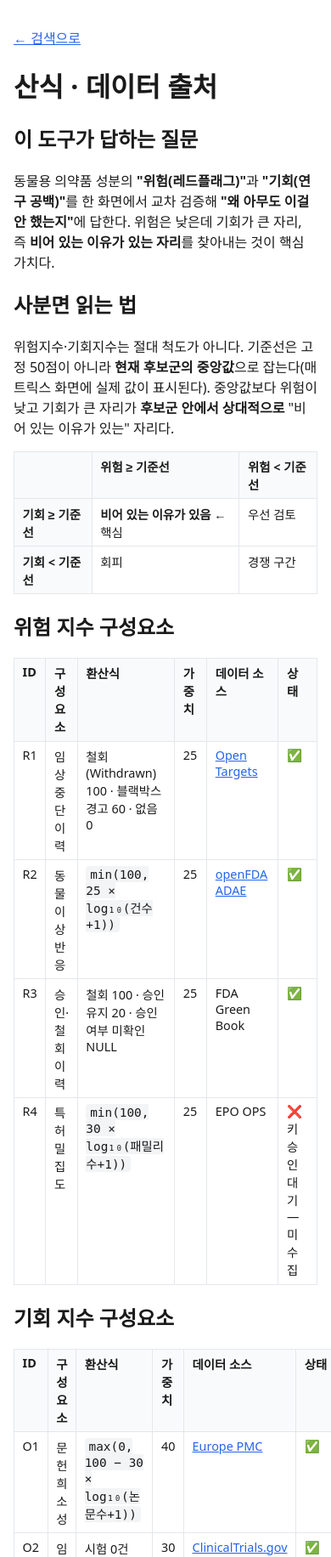
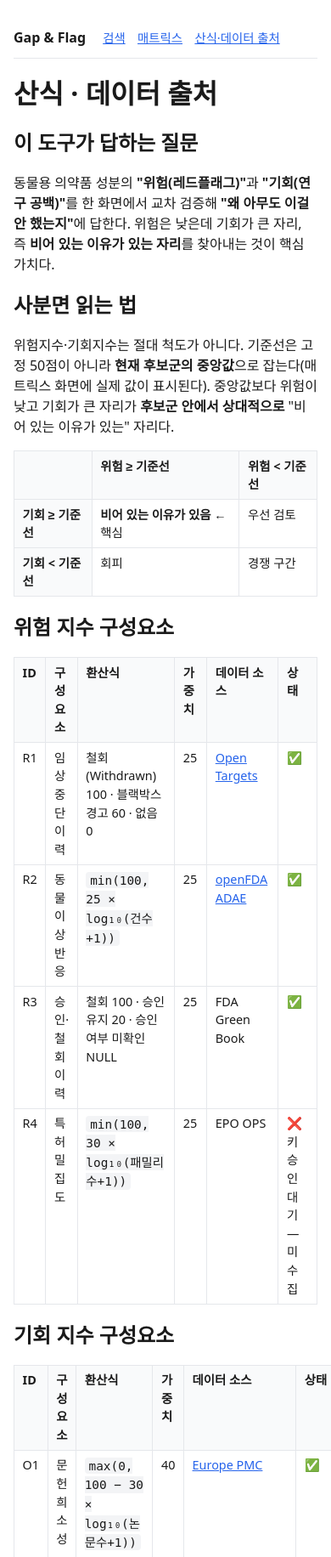
Before and after one commit to Ji-gam/GapFlag, a FastAPI app: page /about in a window 390 px wide. Shown: the top 1832 px of the page at 85% size. Run offline with FastAPI, Linux system fonts and the light colour scheme.

Commit message:
fix: 상세 화면 깨진 None 링크·커버리지 미표시 수정, 화면 공통 헤더·반응형 SVG 추가
- detail.html: R4처럼 근거 없는 항목에서 source_url이 None으로 렌더돼
  깨진 링크가 뜨던 버그 수정 (모든 성분에서 상시 노출되던 문제)
- detail.html: 위험지수·기회지수·커버리지%를 상단에 표시 (CLAUDE.md
  타협 불가 원칙 — 지금까지 어느 화면에도 없었음)
- detail.html: 기회 축 NULL 문구를 위험 축과 분리, 매크로로 중복 제거
- matrix.html: SVG 고정 520px → viewBox 기반 반응형
- base.html: 공통 헤더(검색/매트릭스/산식 링크) 추가, 각 템플릿의
  중복 내비게이션 줄 제거

검증: pytest 48개 통과, ruff format/check·mypy 통과, 브라우저로
4개 화면 데스크톱/모바일 확인

Co-Authored-By: Claude Sonnet 5 <noreply@anthropic.com>

```diff
--- a/app/templates/about.html
+++ b/app/templates/about.html
@@ -1,6 +1,5 @@
 {% extends "base.html" %}
 {% block content %}
-<p><a href="/">&larr; 검색으로</a></p>
 <h1>산식 · 데이터 출처</h1>
 
 <h2>이 도구가 답하는 질문</h2>
--- a/app/templates/base.html
+++ b/app/templates/base.html
@@ -5,9 +5,11 @@
 <meta name="viewport" content="width=device-width, initial-scale=1">
 <title>Gap &amp; Flag</title>
 <style>
-  body { font-family: system-ui, sans-serif; max-width: 720px; margin: 2rem auto; padding: 0 1rem; color: #1a1a1a; }
+  body { font-family: system-ui, sans-serif; max-width: 720px; margin: 2rem auto; padding: 0 1rem; color: #1a1a1a; line-height: 1.5; }
   a { color: #2563eb; }
   .muted { color: #9ca3af; }
+  h1 { margin-top: 0.25rem; }
+  h1, h2 { line-height: 1.3; }
   .card { border: 1px solid #e5e7eb; border-radius: 8px; padding: 1rem; margin-bottom: 0.75rem; }
   .card.null { background: #f3f4f6; color: #9ca3af; }
   .disclaimer { margin-top: 2rem; padding-top: 1rem; border-top: 1px solid #e5e7eb; font-size: 0.85rem; color: #6b7280; }
@@ -16,9 +18,29 @@
   th, td { border: 1px solid #e5e7eb; padding: 0.4rem 0.6rem; text-align: left; vertical-align: top; }
   th { background: #f9fafb; }
   code { background: #f3f4f6; padding: 0.1rem 0.3rem; border-radius: 4px; }
+
+  .site-header { display: flex; flex-wrap: wrap; align-items: baseline; gap: 0.4rem 1rem; padding-bottom: 0.75rem; margin-bottom: 1.25rem; border-bottom: 1px solid #e5e7eb; }
+  .site-header .brand { font-weight: 700; color: #1a1a1a; text-decoration: none; margin-right: 0.25rem; }
+  .site-header nav { display: flex; gap: 0.9rem; font-size: 0.9rem; }
+
+  .score-summary { display: flex; flex-wrap: wrap; gap: 0.75rem; margin: 1rem 0 1.5rem; }
+  .score-box { flex: 1 1 200px; border: 1px solid #e5e7eb; border-radius: 8px; padding: 0.75rem 1rem; }
+  .score-box.null { background: #f3f4f6; }
+  .score-box .score-label { font-size: 0.85rem; color: #6b7280; }
+  .score-box .score-value { font-size: 1.6rem; font-weight: 700; }
+  .score-box .score-value.null { color: #9ca3af; font-size: 1.1rem; font-weight: 400; }
+  .coverage-badge { display: inline-block; margin-top: 0.25rem; font-size: 0.8rem; padding: 0.1rem 0.45rem; border-radius: 999px; background: #eef2ff; color: #3730a3; }
 </style>
 </head>
 <body>
+<header class="site-header">
+  <a class="brand" href="/">Gap &amp; Flag</a>
+  <nav>
+    <a href="/">검색</a>
+    <a href="/matrix">매트릭스</a>
+    <a href="/about">산식·데이터 출처</a>
+  </nav>
+</header>
 {% block content %}{% endblock %}
 <div class="disclaimer">본 도구는 참고용이며 의료·규제 판단을 대신하지 않습니다.</div>
 </body>
--- a/app/templates/matrix.html
+++ b/app/templates/matrix.html
@@ -1,11 +1,10 @@
 {% extends "base.html" %}
 {% block content %}
-<p><a href="/">&larr; 검색으로</a> · <a href="/about">산식·데이터 출처 &rarr;</a></p>
 <h1>위험 × 기회 매트릭스</h1>
 
 {% set size = 520 %}
 {% set pad = 30 %}
-<svg viewBox="0 0 {{ size }} {{ size }}" width="{{ size }}" height="{{ size }}">
+<svg viewBox="0 0 {{ size }} {{ size }}" style="max-width: {{ size }}px; width: 100%; height: auto;">
   <line x1="{{ pad }}" y1="{{ size - pad }}" x2="{{ size - pad }}" y2="{{ size - pad }}" stroke="#9ca3af"/>
   <line x1="{{ pad }}" y1="{{ pad }}" x2="{{ pad }}" y2="{{ size - pad }}" stroke="#9ca3af"/>
   {% set risk_x = pad + (risk_baseline / 100) * (size - 2 * pad) %}
--- a/app/templates/search.html
+++ b/app/templates/search.html
@@ -1,7 +1,6 @@
 {% extends "base.html" %}
 {% block content %}
 <h1>성분 검색</h1>
-<p><a href="/matrix">전체 성분 위험×기회 매트릭스 보기 &rarr;</a> · <a href="/about">산식·데이터 출처 &rarr;</a></p>
 <form method="get" action="/matrix">
   <input type="text" name="ingredient" placeholder="성분명 (예: carprofen)" value="{{ query }}" required>
   <select name="species">
```
Also changed, not shown: app/templates/detail.html (+27 -14 lines).
